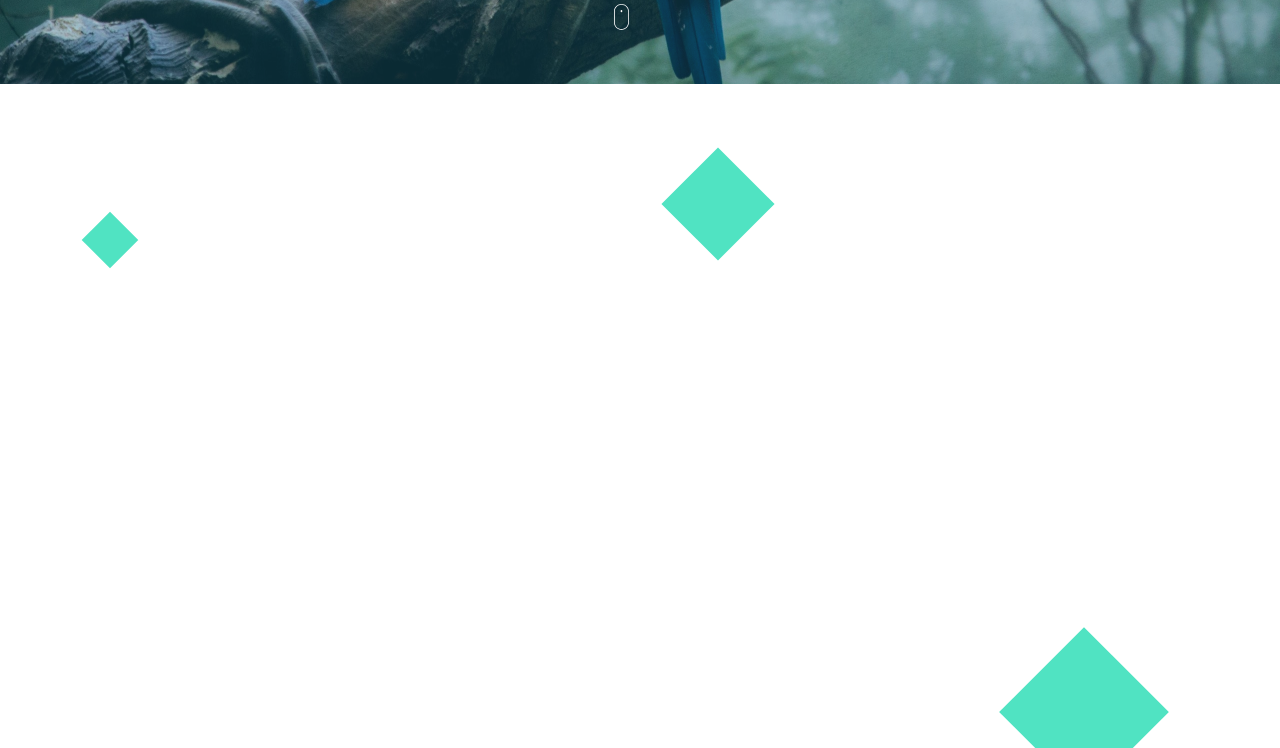
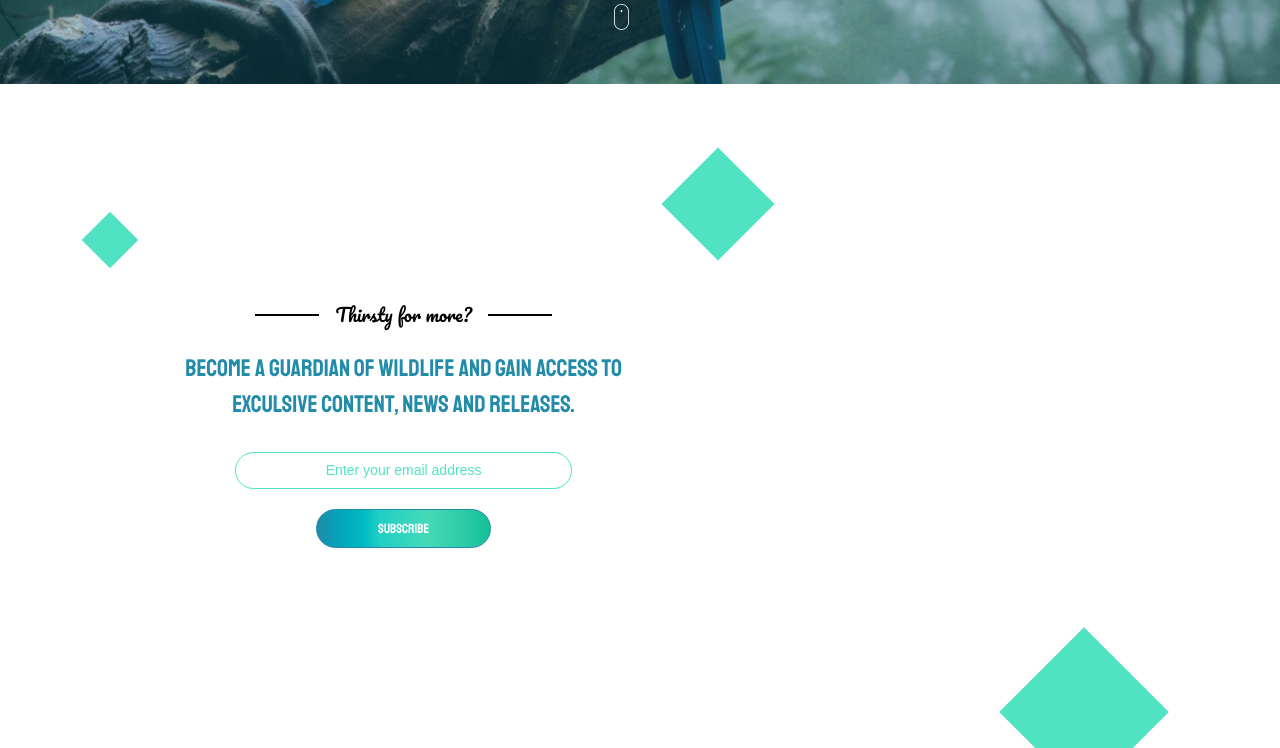
Before and after one commit to gkortsit/parrots, a plain HTML site: page index.html in a window 1280 px wide. Shown: the part 716-1464 px from the top of the page. Drawn offline with Linux system fonts and the light colour scheme; a web font is replaced by a local one.

Commit message:
Make mid section cubes, headings, email-form

```diff
--- a/index.html
+++ b/index.html
@@ -16,12 +16,12 @@
   <body>
     <!-- TOP SECTION -->
     <div id="top-section">
-      <div class="top-cube" id="top-cube1"></div>
-      <div class="top-cube" id="top-cube2"></div>
-      <div class="top-cube" id="top-cube3"></div>
+      <div class="cube1"></div>
+      <div class="cube2"></div>
+      <div class="cube3"></div>
       <div id="blue-overlay">
         <div id="top-container">
-          <p class="top-subheading">A warm welome</p>
+          <h2 class="subheading top-subheading">A warm welome</h2>
           <h1 id="top-banner-text">
             this reserve enables the development of various species of
             endangered birds throughout south east asia
@@ -35,9 +35,24 @@
       </div>
     </div>
     <div id="mid-section">
-      <div class="top-cube" id="top-cube1"></div>
-      <div class="top-cube" id="top-cube2"></div>
-      <div class="top-cube" id="top-cube3"></div>
+      <div class="cube1"></div>
+      <div class="cube2"></div>
+      <div class="cube3"></div>
+      <div id="mid-container">
+        <h2 class="subheading mid-subheading">Thirsty for more?</h2>
+        <h2 class="mid-heading">
+          become a guardian of wildlife and gain access to exculsive content,
+          news and releases.
+        </h2>
+        <form class="email-form">
+          <input
+            class="email-input"
+            type="email"
+            placeholder="Enter your email address"
+          />
+          <button class="email-submit-btn" type="submit">subscribe</button>
+        </form>
+      </div>
     </div>
     <div>Bottom Section</div>
     <script src="main.js"></script>
--- a/main.css
+++ b/main.css
@@ -1,9 +1,60 @@
+/* GLOBAL */
+
 body {
   margin: 0;
 
   /*
 
   font-family: 'Rambla', sans-serif; */
+}
+
+.subheading {
+  text-align: center;
+  font-family: "Pacifico", cursive;
+  font-size: 18px;
+  font-weight: normal;
+  margin-bottom: 0;
+  z-index: 1;
+}
+
+.subheading:before,
+.subheading:after {
+  display: inline-block;
+  content: "";
+  border-top: 2px solid #fff;
+  width: 4rem;
+  margin: 0 1rem;
+  transform: translateY(-6px);
+}
+
+.cube1 {
+  position: relative;
+  top: 17%;
+  left: 7%;
+  height: 40px;
+  width: 40px;
+  background-color: #50e3c2;
+  transform: rotate(45deg);
+}
+
+.cube2 {
+  position: relative;
+  top: 5%;
+  left: 53%;
+  height: 80px;
+  width: 80px;
+  background-color: #50e3c2;
+  transform: rotate(45deg);
+}
+
+.cube3 {
+  position: relative;
+  top: 56%;
+  left: 80%;
+  height: 120px;
+  width: 120px;
+  background-color: #50e3c2;
+  transform: rotate(45deg);
 }
 
 /* TOP SECTION */
@@ -34,6 +85,10 @@ body {
   top: 40%;
 }
 
+.top-subheading {
+  color: white;
+}
+
 #top-banner-text {
   font-family: "Staatliches", cursive;
   line-height: 1.5;
@@ -43,57 +98,6 @@ body {
   text-align: center;
   width: 60%;
   margin-top: 0;
-}
-
-.top-subheading {
-  color: white;
-  text-align: center;
-  font-family: "Pacifico", cursive;
-  font-size: 18px;
-  margin-bottom: 0;
-  z-index: 1;
-}
-
-.top-subheading:before,
-.top-subheading:after {
-  display: inline-block;
-  content: "";
-  border-top: 2px solid #fff;
-  width: 4rem;
-  margin: 0 1rem;
-  transform: translateY(-1rem);
-  position: relative;
-  top: 32%;
-}
-
-#top-cube1 {
-  position: relative;
-  top: 17%;
-  left: 7%;
-  height: 40px;
-  width: 40px;
-  background-color: #50e3c2;
-  transform: rotate(45deg);
-}
-
-#top-cube2 {
-  position: relative;
-  top: 5%;
-  left: 53%;
-  height: 80px;
-  width: 80px;
-  background-color: #50e3c2;
-  transform: rotate(45deg);
-}
-
-#top-cube3 {
-  position: relative;
-  top: 56%;
-  left: 80%;
-  height: 120px;
-  width: 120px;
-  background-color: #50e3c2;
-  transform: rotate(45deg);
 }
 
 .mouse-scroll-off {
@@ -109,3 +113,96 @@ body {
   height: 100vh;
   width: 100%;
 }
+
+#mid-container {
+  display: flex;
+  flex-direction: column;
+  justify-content: center;
+  align-items: center;
+  width: 500px;
+  position: relative;
+  left: 12%;
+  bottom: 5%;
+}
+
+.mid-subheading:before,
+.mid-subheading:after {
+  display: inline-block;
+  content: "";
+  border-top: 2px solid black;
+  width: 4rem;
+  margin: 0 1rem;
+  transform: translateY(-6px);
+}
+
+.mid-heading {
+  font-family: "Staatliches", cursive;
+  line-height: 1.5;
+  font-size: 24px;
+  font-weight: normal;
+  color: #238baa;
+  text-align: center;
+}
+
+.email-form {
+  margin-top: 10px;
+  display: flex;
+  flex-direction: column;
+  justify-content: center;
+  align-items: center;
+  width: 70%;
+}
+
+.email-input {
+  width: 90%;
+  border-radius: 20px;
+  padding: 10px;
+  border: 1px solid #50e3c2;
+}
+
+.email-input::placeholder {
+  color: #50e3c2;
+  opacity: 1;
+  text-align: center;
+  font-family: "Rambla", sans-serif;
+  font-size: 14px;
+}
+
+.email-input:focus {
+  text-align: left;
+  border-color: #ff0089;
+  color: #ff0089;
+  font-family: "Rambla", sans-serif;
+  font-size: 14px;
+  box-shadow: 0 0 3px 0.5px #a3a3a3;
+}
+
+.email-input:focus::placeholder {
+  color: transparent;
+}
+
+.email-submit-btn {
+  width: 50%;
+  background: linear-gradient(
+    to right,
+    #238baa,
+    #099cb5,
+    #00adbd,
+    #00bdc2,
+    #23cec4,
+    #2dd2c1,
+    #38d6bd,
+    #44dab8,
+    #3ad3b0,
+    #30cda8,
+    #23c6a1,
+    #13c099
+  );
+
+  margin-top: 20px;
+  border-radius: 20px;
+  padding: 10px;
+  border: 1px solid #238baa;
+  color: #fff;
+  font-family: "Staatliches", cursive;
+}
```
